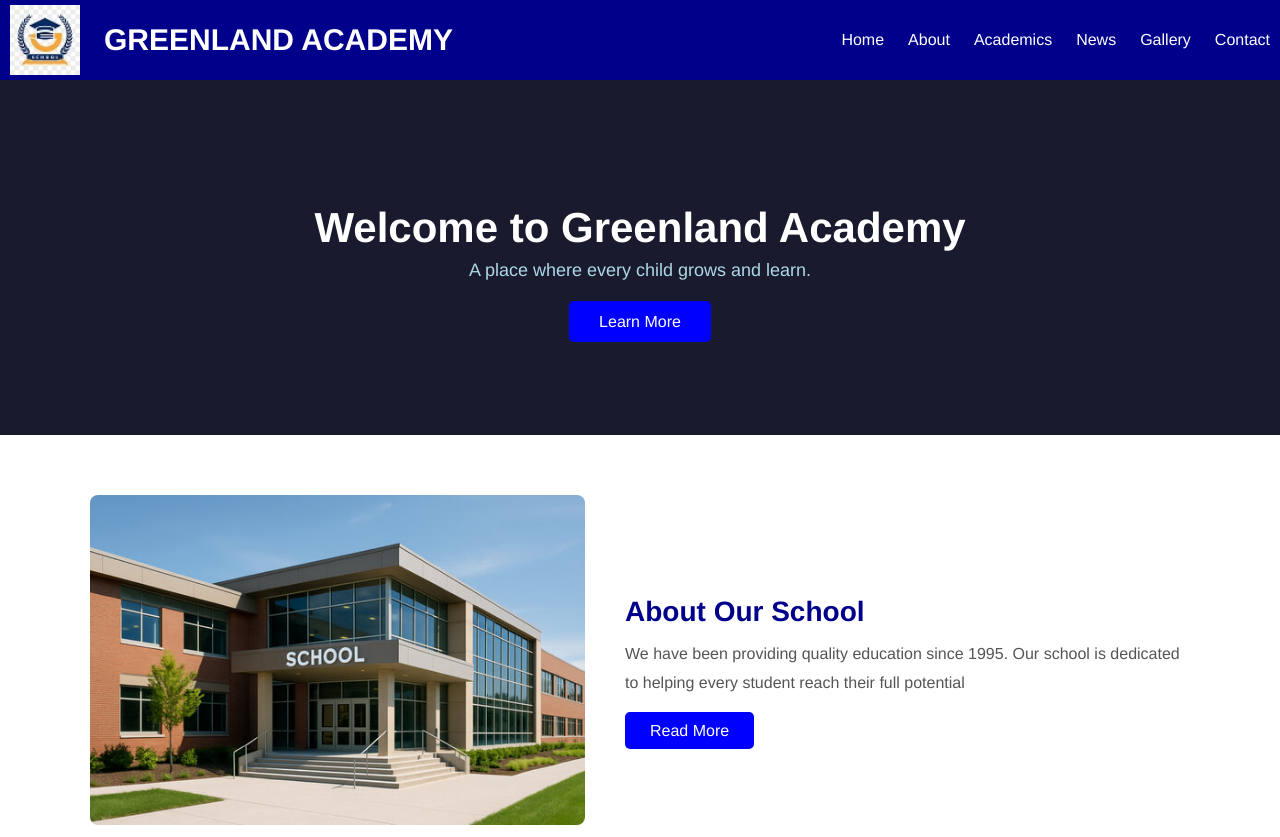
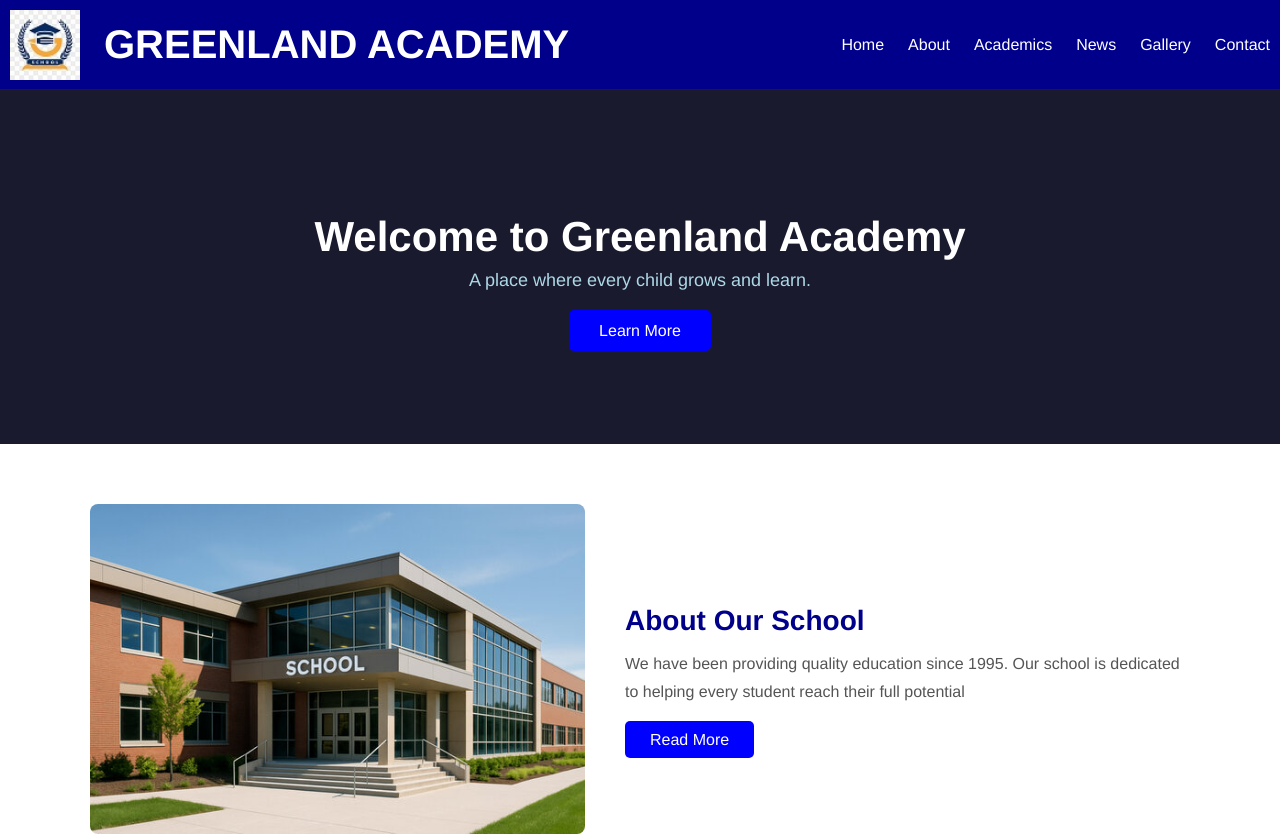
Before and after one commit to Elonyized/My-School-Website, a plain HTML site: page index.html in a window 1280 px wide. Shown: the top 837 px of the page. Drawn offline with Linux system fonts and the light colour scheme.

Commit message:
Increased header h1 font size, for the second time

```diff
--- a/assets/css/style.css
+++ b/assets/css/style.css
@@ -35,7 +35,7 @@ header img{
 
 header h1{
     color: white;
-    font-size: 30px;
+    font-size: 40px;
 }
 
 nav ul{
```
